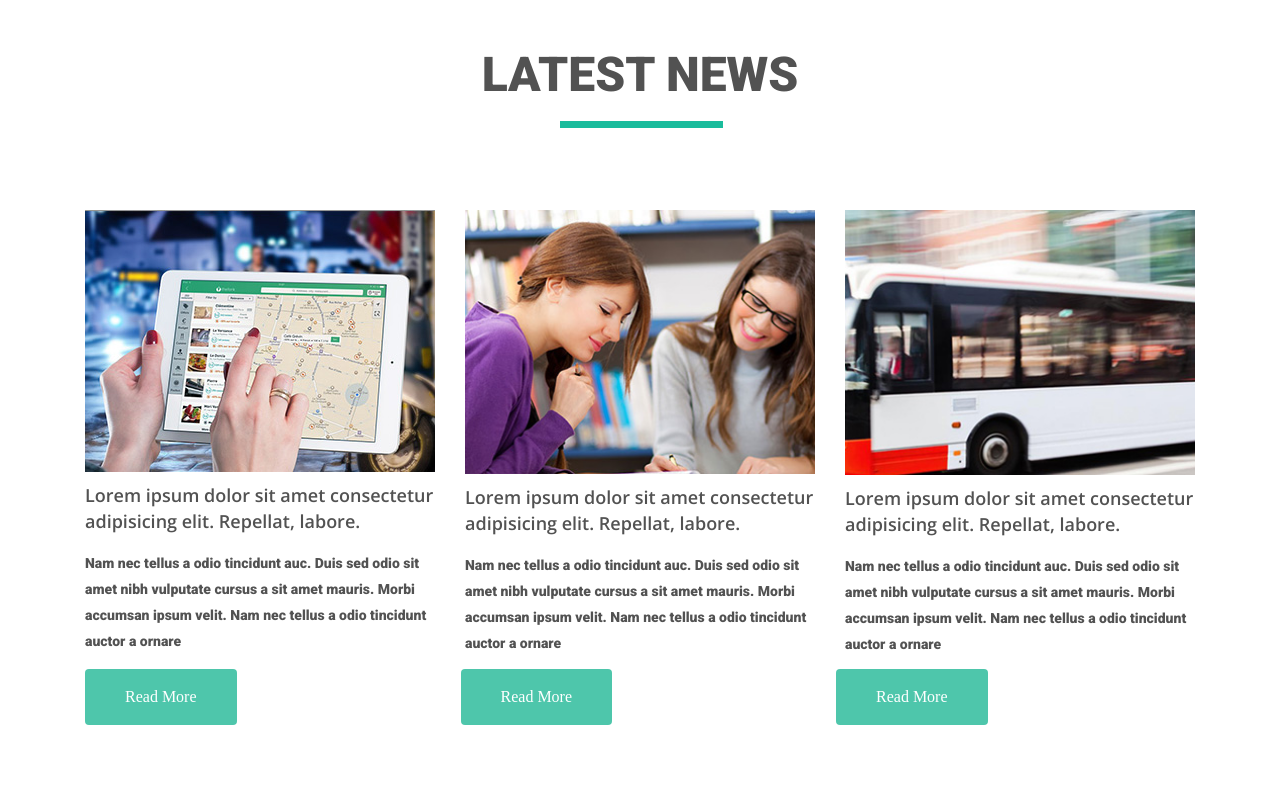
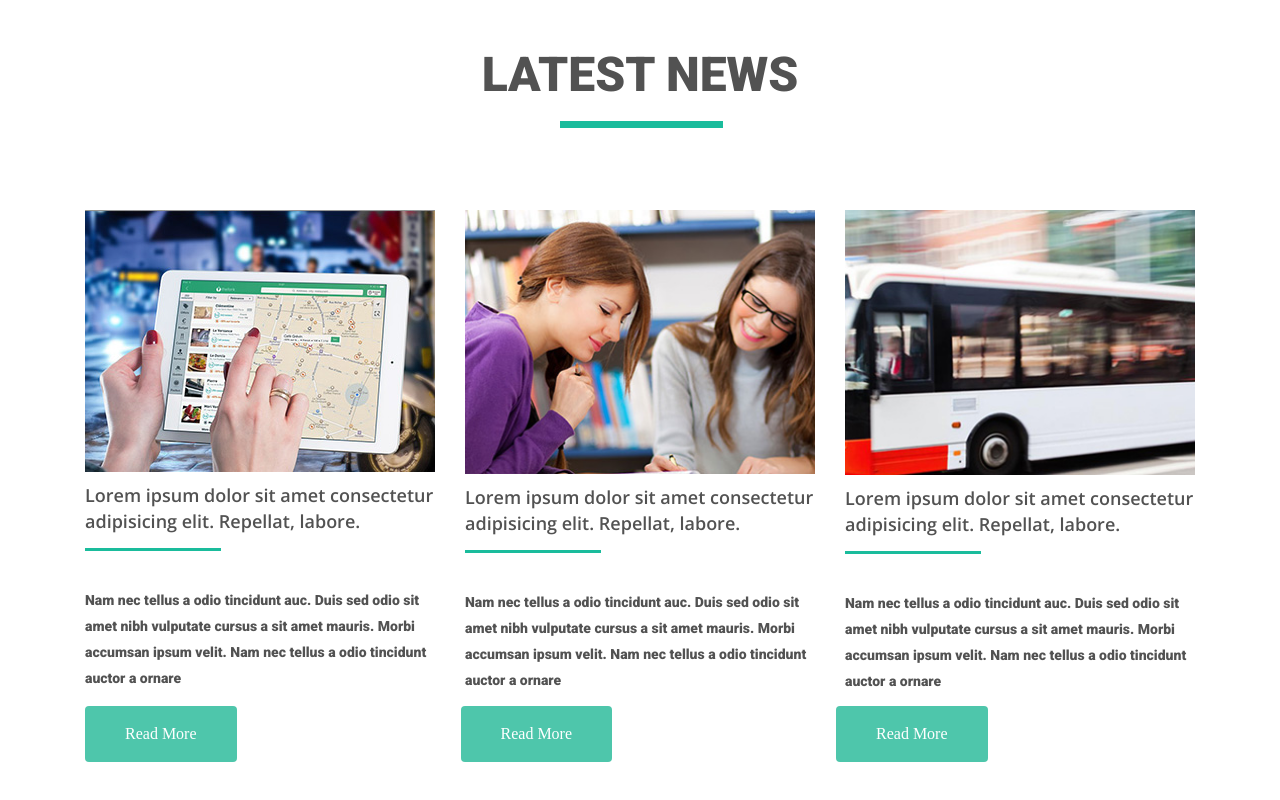
Before and after one commit to IrinaZamkova/ph-pages, a plain HTML site: page modul-4/index.html in a window 1280 px wide. Shown: the part 1153-1953 px from the top of the page. Drawn offline with nearby package versions, Linux system fonts and the light colour scheme; a web font is replaced by a local one.

Commit message:
HW-modul-4

```diff
--- a/modul-4/css/styles.css
+++ b/modul-4/css/styles.css
@@ -86,7 +86,6 @@ h2::after {
   height: 7px;
   background-color: #1abc9c;
   margin-top: 30px;
-  text-align: center;
   margin-left: 475px;
   margin-bottom: 82px;
 }
@@ -151,7 +150,6 @@ h2::after {
   font-family: Open + Sans;
   font-weight: 700;
   color: #525252;
-  margin-top: 16px;
 }
 
 .news-blogs-content {
@@ -184,3 +182,12 @@ h2::after {
   background-color: rgb(181, 194, 202);
   cursor: pointer;
 }
+.blog-title::after{
+  display: inline-block;
+  content: "";
+  width: 136px;
+  height: 3px;
+  background-color: #1abc9c;
+  margin-top: 14px;
+  margin-bottom: 30px;
+}
```
